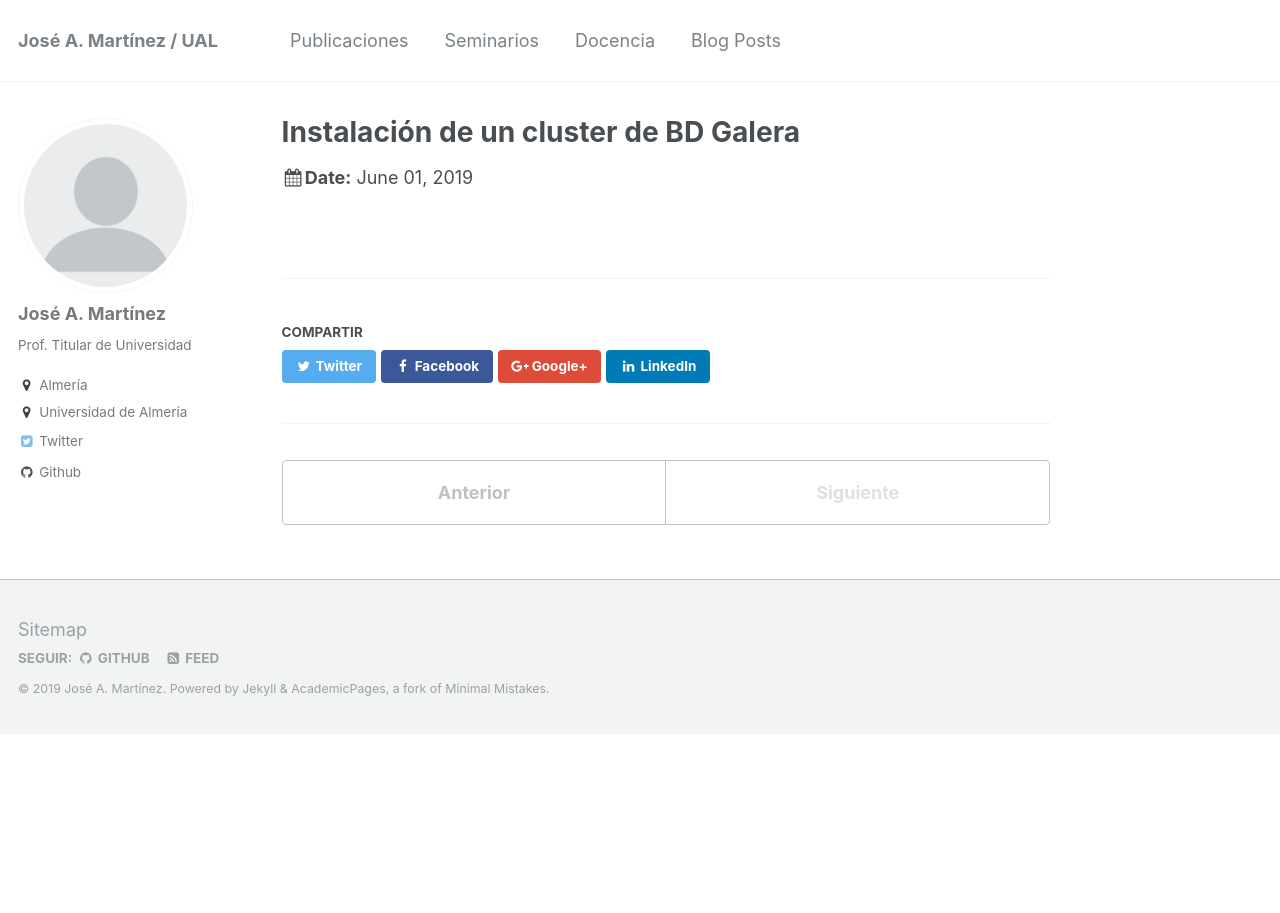
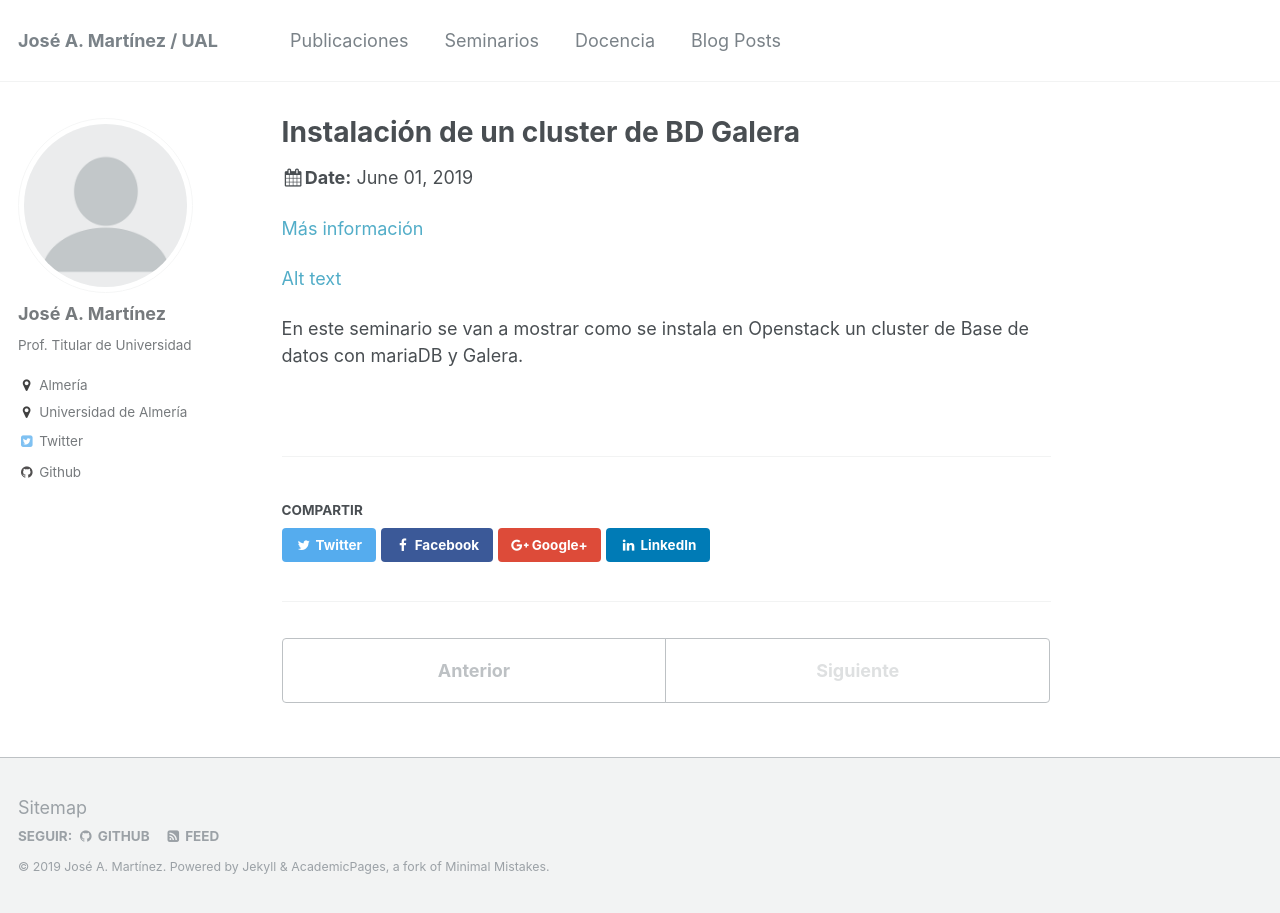
Before and after one commit to hpcjmart/hpcjmart.github.io, a Jekyll site: the page built from _talks/2019-06-01-tutorial-2.md, in a window 1280 px wide. Built offline with Jekyll 4.4.1, drawn with Linux system fonts in a browser that asks for light colours.

Commit message:
Varios fallos

```diff
--- a/_talks/2019-06-01-tutorial-2.md
+++ b/_talks/2019-06-01-tutorial-2.md
@@ -7,3 +7,9 @@ venue: "Departamento de Informática"
 date: 2019-06-01
 location: "Universidad de Almería, Almería, Spain"
 ---
+
+[Más información](https://hpcjmart.github.io/Galera/)
+
+[Alt text](https://hpcjmart.github.io/images/CloudDI500px.png)
+
+En este seminario se van a mostrar como se instala en Openstack un cluster de Base de datos con mariaDB y Galera.
```
